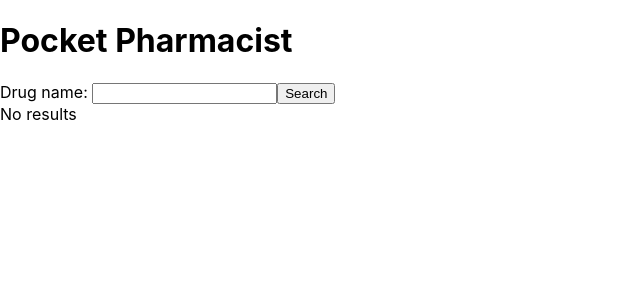
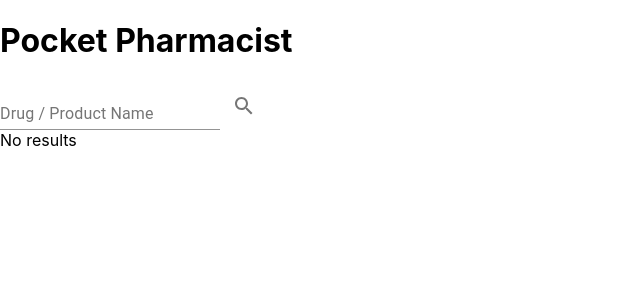
Before and after one commit to CodingShawn/pocket-pharmacist, a React (Create React App) app: page / in a window 1280 px wide. Shown: the top 300 px of the page, without its empty margins (0-640 px from the left). Built offline with nearby package versions, Linux system fonts and the light colour scheme.

Commit message:
Edited SearchForm component to use material UI to use material UI components

```diff
--- a/src/components/SearchForm.js
+++ b/src/components/SearchForm.js
@@ -1,4 +1,7 @@
 import therapeuticProductsListingService from "../services/therapeuticProductsListing";
+import TextField from "@material-ui/core/TextField";
+import SearchIcon from "@material-ui/icons/Search";
+import IconButton from "@material-ui/core/IconButton";
 
 function SearchForm({ setResults, drugName, setDrugName, setSearchTerm }) {
   function handleSubmit(event) {
@@ -16,14 +19,15 @@ function SearchForm({ setResults, drugName, setDrugName, setSearchTerm }) {
   return (
     <div>
       <form onSubmit={handleSubmit}>
-        Drug name:{" "}
-        <input
-          type="text"
-          name="text"
+        <TextField
+          label="Drug / Product Name"
+          type="search"
           onChange={({ target }) => setDrugName(target.value)}
           value={drugName}
         />
-        <button type="submit">Search</button>
+        <IconButton type="submit">
+          <SearchIcon />
+        </IconButton>
       </form>
     </div>
   );
```
